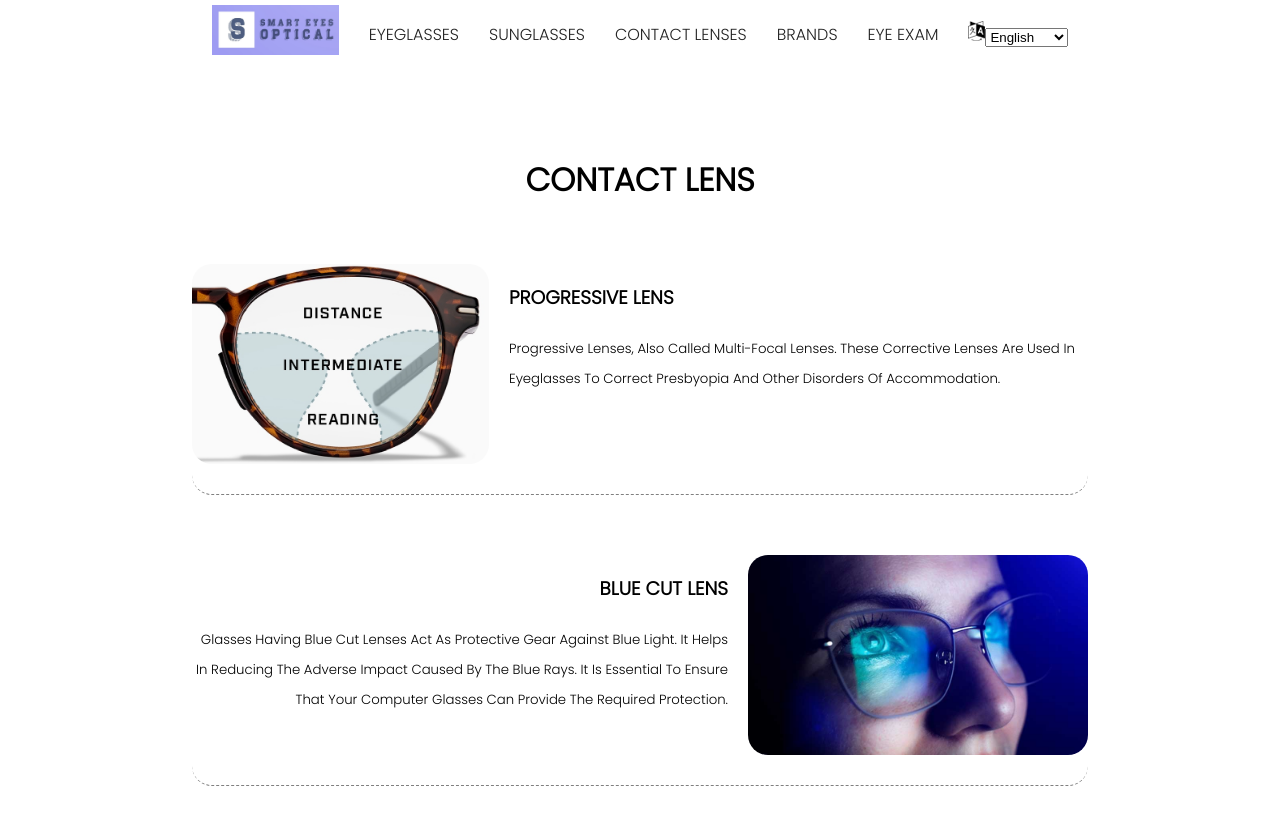
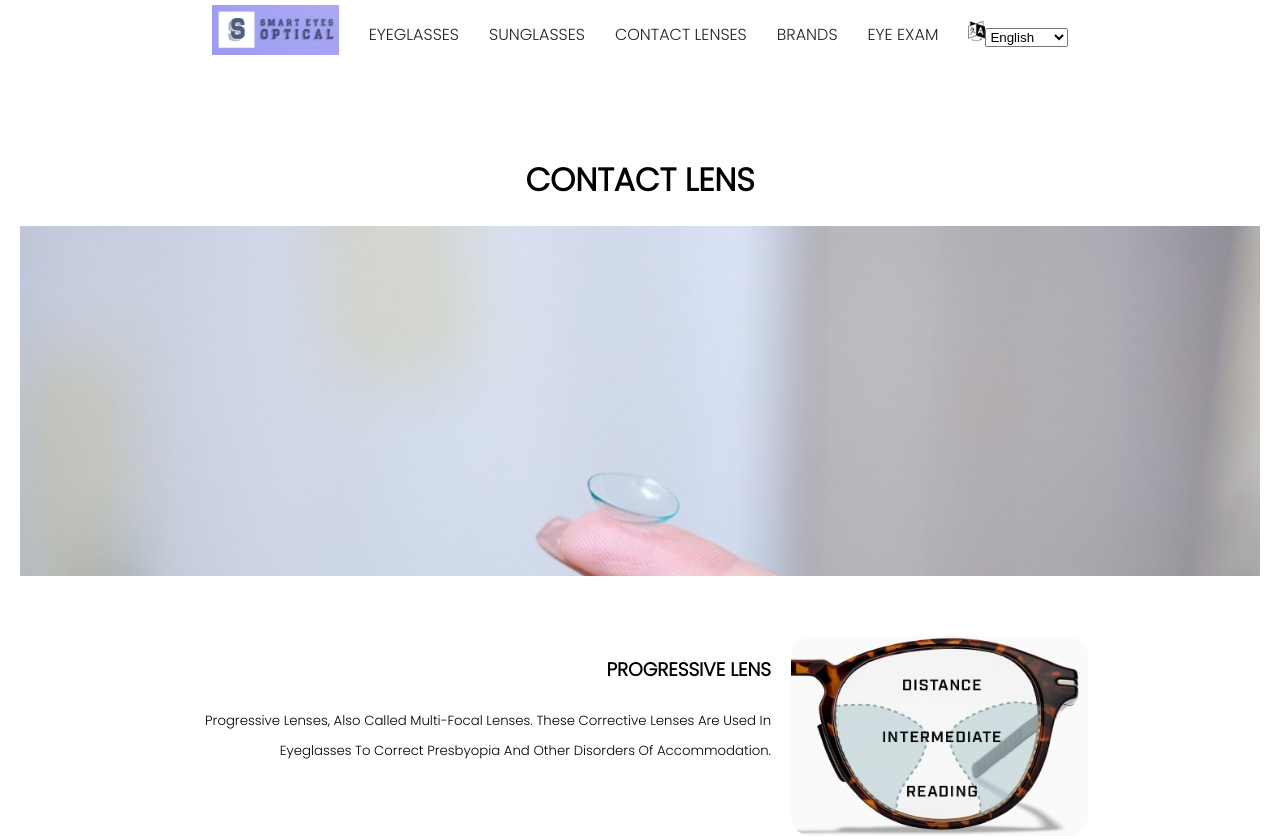
Before and after one commit to dks800/smart-eyes-optical, a React (Create React App) app: page /contact-lens in a window 1280 px wide. Shown: the top 836 px of the page. Built offline with nearby package versions, Linux system fonts and the light colour scheme.

Commit message:
Sun glasses component and tweaks

```diff
--- a/src/components/Contact/contact.css
+++ b/src/components/Contact/contact.css
@@ -66,3 +66,9 @@
     transform: translateX(0);
   }
 }
+
+.lens {
+  background: url("../../img/contact-lens/lens3.jpg") no-repeat fixed;
+  height: 350px;
+  background-size: 100vw;
+}
--- a/src/components/Lens/ContactLens.jsx
+++ b/src/components/Lens/ContactLens.jsx
@@ -1,5 +1,6 @@
 import GeneralComponent from "../General/GeneralComponent";
 import { lensTypes } from "../utilities";
+import lens from "../../img/contact-lens/lens3.jpg";
 import "./lens.css";
 
 const ContactLens = () => {
@@ -9,6 +10,7 @@ const ContactLens = () => {
         <div className="contact-lens container">
           <h1>Contact Lens</h1>
           <div className="content">
+            <div className="lens"></div>
             {lensTypes?.map((lens, index) => {
               return (
                 <div className="lens-type" key={index}>
--- a/src/components/Sunglasses/sunglasses.css
+++ b/src/components/Sunglasses/sunglasses.css
@@ -8,7 +8,7 @@
   transition: all 0.2s ease-in-out;
 }
 
-.sunglasses.container img:hover {
+.sunglasses.container .sunglass-list img:hover {
   scale: 1.05;
   box-shadow: 1px 2px 2px 0px #000000;
 }
```
